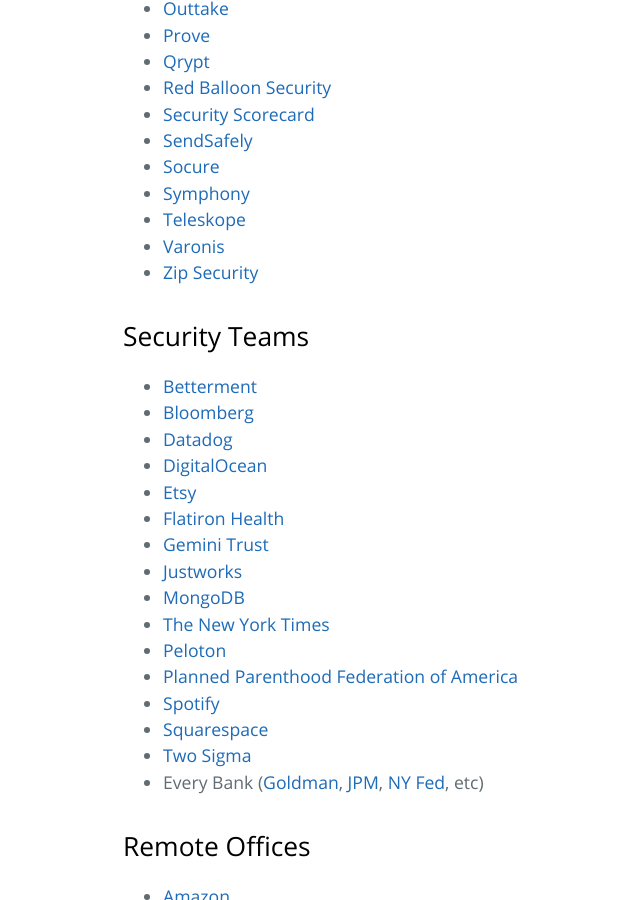
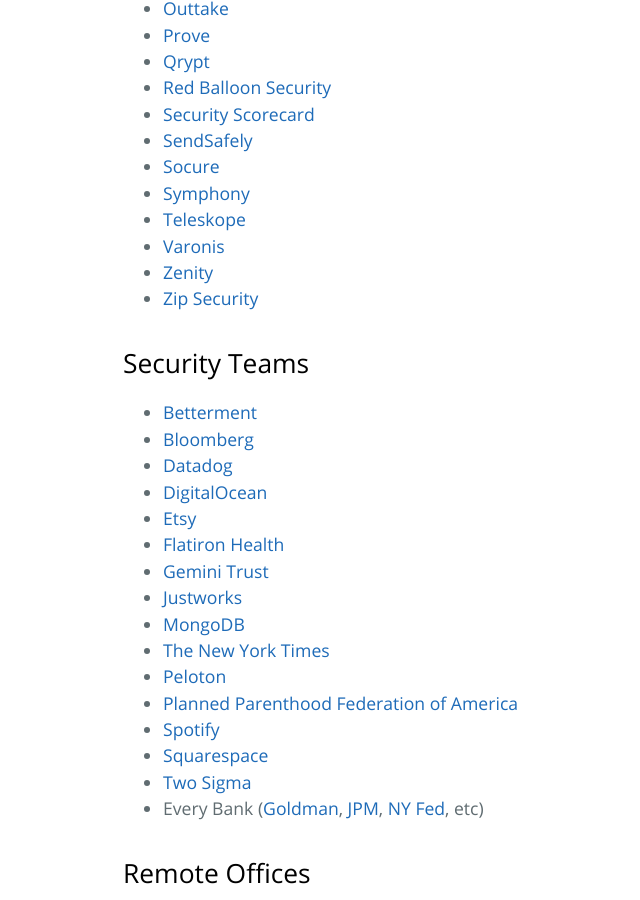
Before and after one commit to trailofbits/nyc-infosec, a Jekyll site: the page built from companies.md, in a window 1280 px wide and 900 px high, scrolled down 1494 px. Shown: the whole window, without its empty margins (101-741 px from the left). Built offline with Jekyll 4.4.1, drawn with Linux system fonts in a browser that asks for light colours; our own code applies the rules of GitHub Pages for plain Markdown files.

Commit message:
Add Zenity to the companies list (#32)

```diff
--- a/companies.md
+++ b/companies.md
@@ -57,6 +57,7 @@
 * [Symphony](https://symphony.com/)
 * [Teleskope](https://www.teleskope.ai/)
 * [Varonis](https://www.varonis.com/)
+* [Zenity](https://zenity.io)
 * [Zip Security](https://www.zipsec.com/)
 
 ## Security Teams
```
